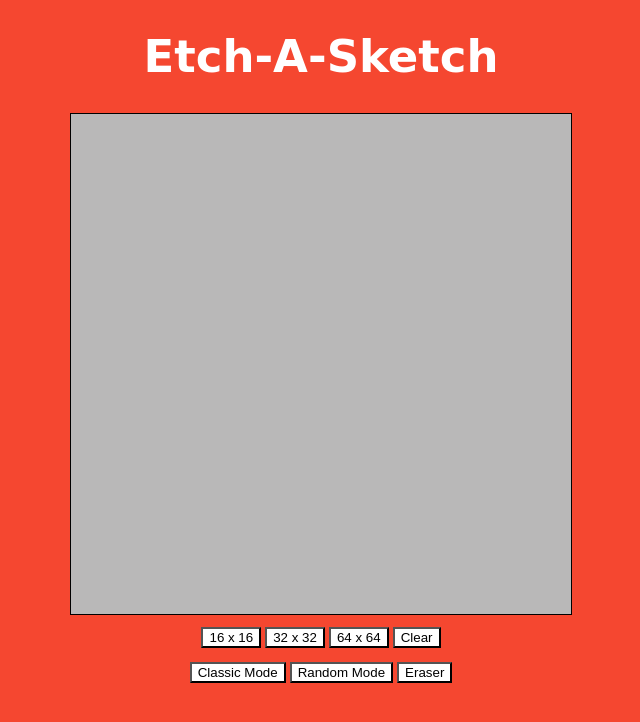
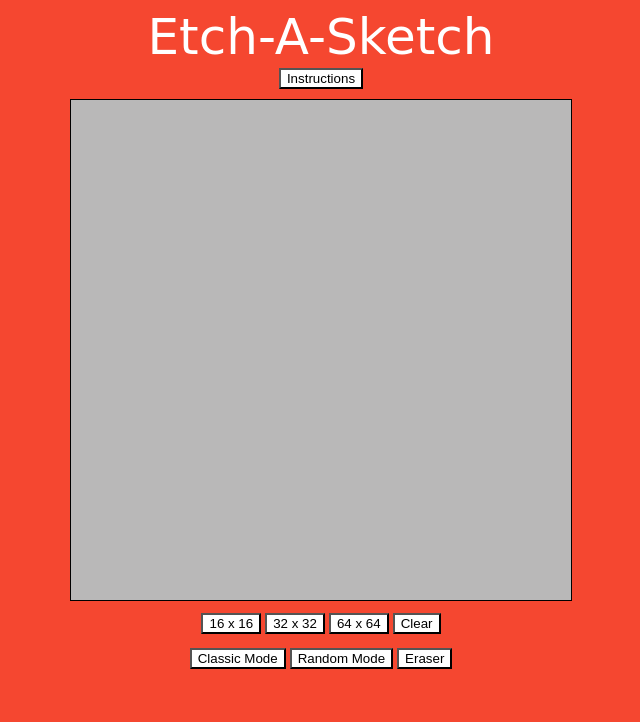
Before and after one commit to luka-danger/etch-a-sketch-odin, a plain HTML site: page sketch/index.html in a window 1280 px wide. Shown: the whole page, without its empty margins (319-959 px from the left). Drawn offline with Linux system fonts and the light colour scheme.

Commit message:
Adjust spacing and add instructions buttons

```diff
--- a/sketch/index.html
+++ b/sketch/index.html
@@ -10,7 +10,12 @@
 </head>
 
 <body>
-    <h1>Etch-A-Sketch</h1>
+    <div id="header">
+        Etch-A-Sketch
+    </div>
+    <div id="instructions">
+        <button type="instructions" id="instructions">Instructions</button>
+    </div>
     <div id="grid-container">
         <div class="grid"></div>
     </div>
--- a/sketch/style.css
+++ b/sketch/style.css
@@ -2,17 +2,25 @@ body {
     background-color: rgb(245, 71, 48);
 }
 
-h1 {
+#header {
+    display: flex;
+    justify-content: center;
     color: white;
     display: flex;
     justify-content: center;
-    font-size: 45px;
+    font-size: 50px;
     font-family: cursive;
 }
 
 #grid-container {
     display: flex;
     justify-content: center;
+}
+
+#instructions {
+    display: flex;
+    justify-content: center;
+    margin-bottom: 5px;
 }
 
 #button-container {
```
